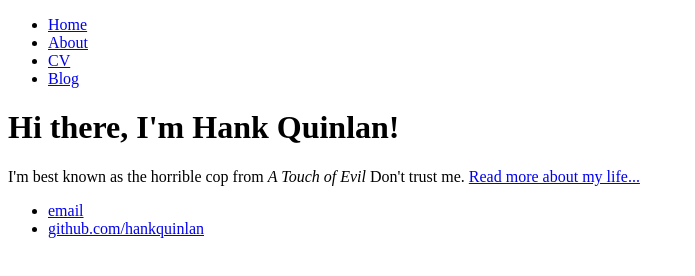
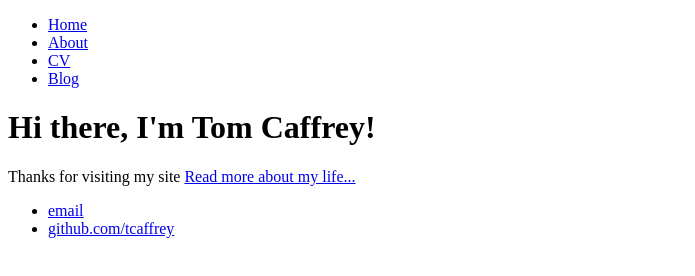
Before and after one commit to tcaffrey/tcaffrey.github.io, a plain HTML site: page index.html in a window 1280 px wide. Shown: the whole page, without its empty margins (0-695 px from the left). Drawn offline with Linux system fonts and the light colour scheme.

Commit message:
Update index.html
Build the initial home page

```diff
--- a/index.html
+++ b/index.html
@@ -1,7 +1,7 @@
 <!DOCTYPE html>
 <html>
 	<head>
-		<title>Hank Quinlan, Horrible Cop</title>
+		<title>Hello World!</title>
 	</head>
 	<body>
 		<nav>
@@ -14,14 +14,14 @@
 		</nav>
 		<div class="container">
     		<div class="blurb">
-        		<h1>Hi there, I'm Hank Quinlan!</h1>
-				<p>I'm best known as the horrible cop from <em>A Touch of Evil</em> Don't trust me. <a href="/about">Read more about my life...</a></p>
+        		<h1>Hi there, I'm Tom Caffrey!</h1>
+				<p>Thanks for visiting my site <a href="/about">Read more about my life...</a></p>
     		</div><!-- /.blurb -->
 		</div><!-- /.container -->
 		<footer>
     		<ul>
-        		<li><a href="mailto:hankquinlanhub@gmail.com">email</a></li>
-        		<li><a href="https://github.com/hankquinlan">github.com/hankquinlan</a></li>
+        		<li><a href="mailto:t.caffrey@hotmail.com">email</a></li>
+        		<li><a href="https://github.com/tcaffrey">github.com/tcaffrey</a></li>
 			</ul>
 		</footer>
 	</body>
```
